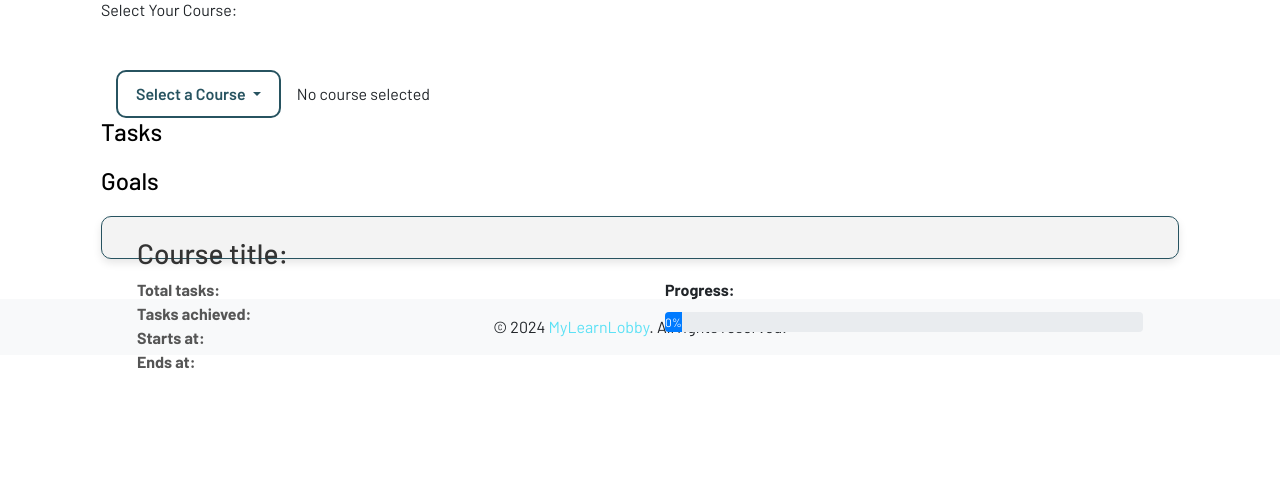
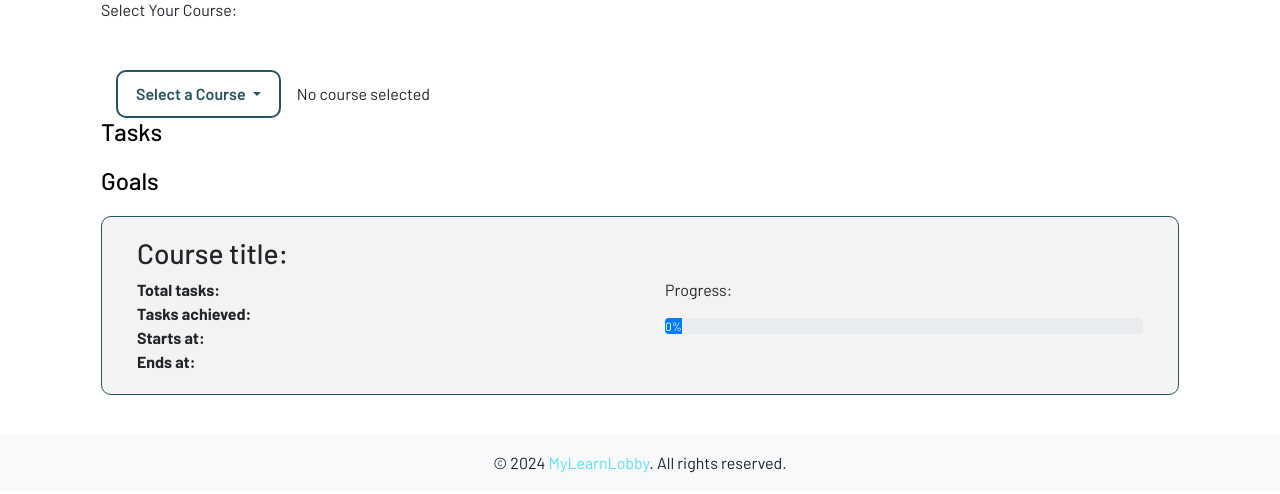
Before and after one commit to devmike93/MyLearnLobby, a Python web app: template flask_web_app/templates/courseview.html in a window 1280 px wide. Shown: the part 306-800 px from the top of the page. Run offline with Jinja, Linux system fonts and the light colour scheme; the template is opened without the code that fills it, so the values that code supplies are empty; some libraries are stand-ins or nearby versions.

Commit message:
course view with tasks

```diff
--- a/flask_web_app/static/styles/courseView.css
+++ b/flask_web_app/static/styles/courseView.css
@@ -245,31 +245,8 @@ font-size: 30px;
     width: max-content;
 }
 
-.card {
-    height: fit-content;
-    background-color: #f9f9f9;
-    border-radius: 10px;
-    border: 1px solid black;
-    padding: 20px;
-    box-shadow: 0 4px 8px rgba(0, 0, 0, 0.1);
-    margin-bottom: 20px;
-}
-.card h3 {
-color: #333;
-}
-.card .field {
-margin-bottom: 10px;
-}
-.card .field label {
-font-weight: bold;
-color: #555;
-}
-.card .field p {
-margin: 0;
-}
-.progress-bar {
-background-color: #007bff;
-}
+
+
 
 /* goals and tasks lists */
 .list-section {
@@ -294,16 +271,7 @@ padding: 10px;
 border-radius: 5px;
 }
 
-.course-card {
-    border: 1px solid #ddd;
-    border-radius: 5px;
-    padding: 20px;
-    margin-bottom: 20px;
-    background-color: #f8f9fa;
-}
-.progress {
-    height: 20px;
-}
+
 .tasks-list {
     list-style: none;
     padding: 0;
@@ -321,7 +289,9 @@ border-radius: 5px;
       flex-direction: column;
       row-gap: 20px;
 }
+
 .course-details {
+    height: fit-content;
     background-color: #f3f3f3;
     border: 1px solid #275360;
     border-radius: 10px;
@@ -329,6 +299,7 @@ border-radius: 5px;
     padding: 20px;
     margin: 0 0px;
     display: flex;
+    flex-direction: column;
     column-gap: 3em;
     align-items: center;
 }
@@ -338,8 +309,9 @@ border-radius: 5px;
     margin-left: 10px;
 }
 
-  .course-details .row .field{
+.course-details, .row-field, .field{
     display: flex;
+    flex-direction: row;
     align-items: center;
     column-gap: 10px;
     margin: 0 0px;
@@ -350,22 +322,26 @@ border-radius: 5px;
     font-weight: 700;
 }
 
-
 .course-details .field p {
     font-size: 1rem;
     margin: 0 0px;
 }
 
-
 .cours-progress {
     margin-left: 20px;
 }
 
-  .cours-progress p {
+.course-progress p {
     font-size: 1rem;
     font-weight: 700;
     margin: 0 0 10px 0px;
 }
+
+.progress-bar {
+    background-color: #007bff;
+}
+
+
 
 Footer a {
     color: #0bc6e2;
```
Lines whose indentation alone changed are shown as unchanged.
